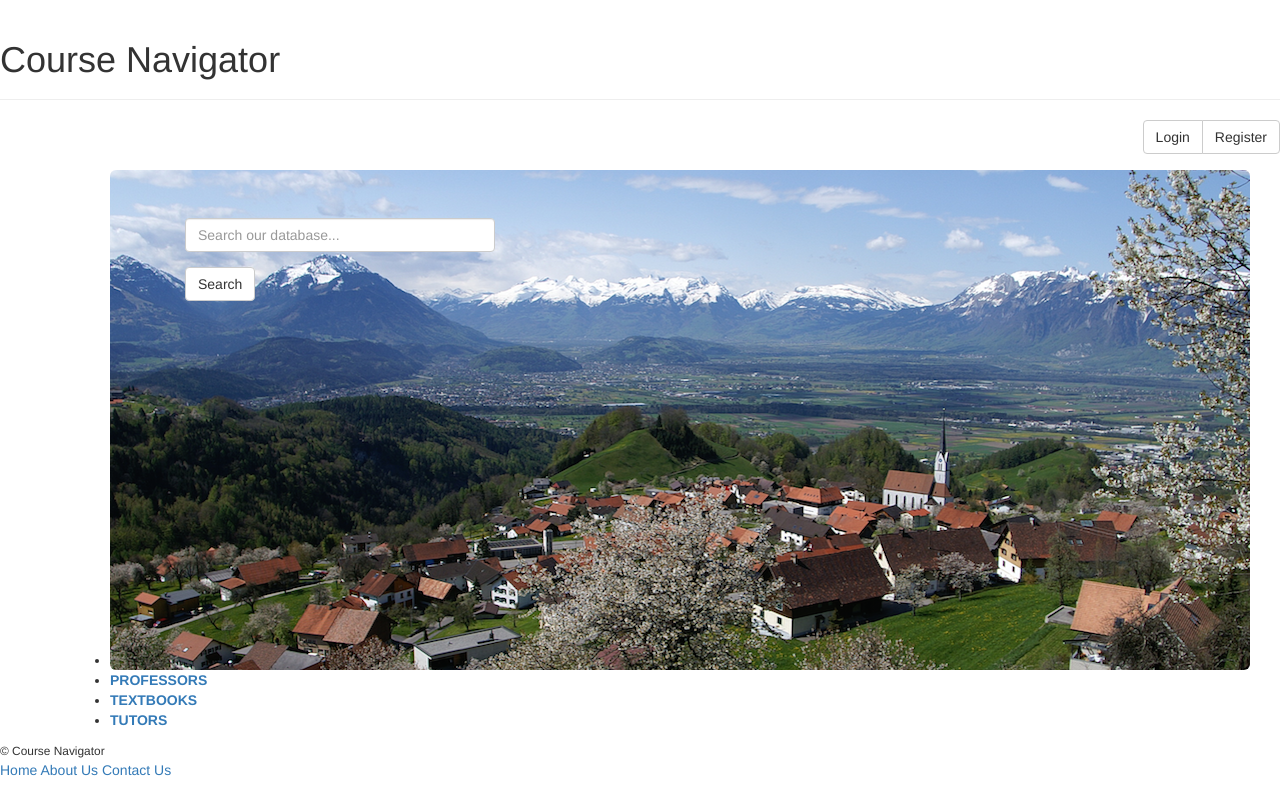
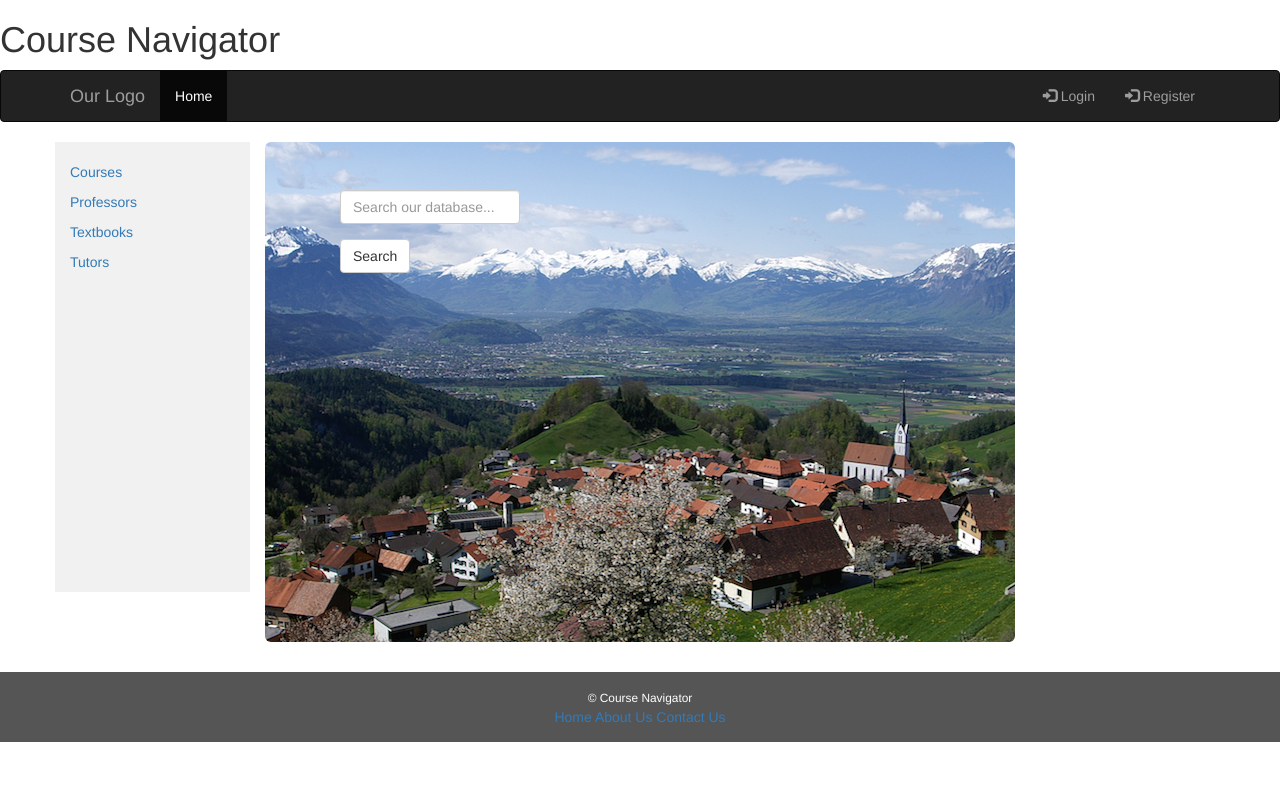
Before and after one commit to bryson189/Course-Navigator-Database, a PHP site: page / in a window 1280 px wide. Run offline with PHP 8.4, Linux system fonts and the light colour scheme.

Commit message:
Finished footer and nav bar

```diff
--- a/assets/stylesheets/main.css
+++ b/assets/stylesheets/main.css
@@ -21,17 +21,9 @@
 
 }
 
-.sidebar a {
-  margin-left: auto;
-  font-size: 14px;
-  font-weight:bold;
-  text-transform: uppercase;
-}
+
 
 .jumbotron{
-	position: relative;
-  top:50px;
-  left:40px;
 	height: 500px;
 	width: auto;
 	background-image: url("../images/background.png");
@@ -48,3 +40,35 @@
 .jumbotron .searchbar{
   display:inline;
 }
+
+    /* Remove the navbar's default margin-bottom and rounded borders */
+    .navbar {
+      margin-bottom: 0;
+      border-radius: 0;
+    }
+
+    /* Set height of the grid so .sidenav can be 100% (adjust as needed) */
+    .row.content {height: 450px}
+
+    /* Set gray background color and 100% height */
+    .sidenav {
+      padding-top: 20px;
+      background-color: #f1f1f1;
+      height: 100%;
+    }
+
+    /* Set black background color, white text and some padding */
+    footer {
+      background-color: #555;
+      color: white;
+      padding: 15px;
+    }
+
+    /* On small screens, set height to 'auto' for sidenav and grid */
+    @media screen and (max-width: 767px) {
+      .sidenav {
+        height: auto;
+        padding: 15px;
+      }
+      .row.content {height:auto;}
+    }
--- a/index.html
+++ b/index.html
@@ -1,30 +1,48 @@
 <!DOCTYPE html>
 <html>
 	<head>
+	  	<meta charset="utf-8">
+  		<meta name="viewport" content="width=device-width, initial-scale=1">
 		<link rel="stylesheet" href="assets/stylesheets/main.css">
    		<link rel="stylesheet" href="css/bootstrap.css">
 		<title>Course Navigator</title>
 	</head>
 	<body>
+
 		<header>
-			<div class = "page-header">
-				<h1> Course Navigator </h1>
-			</div>
-
-			<div class = "pull-right">
-			<div class="btn-group" role="group" aria-label="...">
-				  <button type="button" class="btn btn-default">Login</button>
-				  <button type="button" class="btn btn-default">Register</button>
-			</div>
-			</div>
-		</div>
+			<h1> Course Navigator </h1>
 		</header>
 
-		</header>
-		<div class="mainpage">
-			<div class="container">
+		<nav class="navbar navbar-inverse">
+		  <div class="container">
+		    <div class="navbar-header">
+
+		      <a class="navbar-brand" href="#">Our Logo</a>
+		    </div>
+		    <div class="collapse navbar-collapse" id="myNavbar">
+		      <ul class="nav navbar-nav">
+		        <li class="active"><a href="#">Home</a></li>
+		        <!--<li><a href="#">About</a></li>-->
+		      </ul>
+		      <ul class="nav navbar-nav navbar-right">
+		        <li><a href="#"><span class="glyphicon glyphicon-log-in"></span> Login</a></li>
+		        <li><a href="#"><span class="glyphicon glyphicon-log-in"></span> Register</a></li>
+		      </ul>
+		    </div>
+		  </div>
+		</nav>
+
+		<div class="container">
+		  <div class="row content">
+		    <div class="col-sm-2 sidenav">
+		      <p><a href="courses.html">Courses</a></p>
+		      <p><a href="professors.html">Professors</a></p>
+		      <p><a href="textbooks.html">Textbooks</a></p>
+		      <p><a href="tutors.html">Tutors</a></p>
+		    </div>
+
+		    <div class="col-sm-8 text-left">
 				<div class="jumbotron">
-				<!-- Search Bar -->
 					<div class = "searchbar">
 						<div class="col-xs-4">
 						<form class="searchbartext" role="search bar">
@@ -36,23 +54,12 @@
 						</div>
 					</div>
 				</div>
-			</div>
+		    </div>
+
+		  </div>
 		</div>
-		<aside>
-			<div class="sidebar">
-	      		<div class="container">
-		        <ul>
-		          <li><a href="courses.html">Courses</a></li>
-		          <li><a href="professors.html">Professors</a></li>
-		          <li><a href="textbooks.html">Textbooks</a></li>
-		          <li><a href="tutors.html">Tutors</a></li>
-		        </ul>
-	     		</div>
-	   		</div>
-		</aside>
 
-		<footer>
-
+		<footer class="container-fluid text-center">
 			<small>&copy; Course Navigator</small>
 
 			<nav>
@@ -60,8 +67,8 @@
 				<a href="aboutus.html">About Us</a>
 				<a href="contactus.html">Contact Us</a>
 			</nav>
+		</footer>
 
-		</footer>
 	</body>
 
 
```
